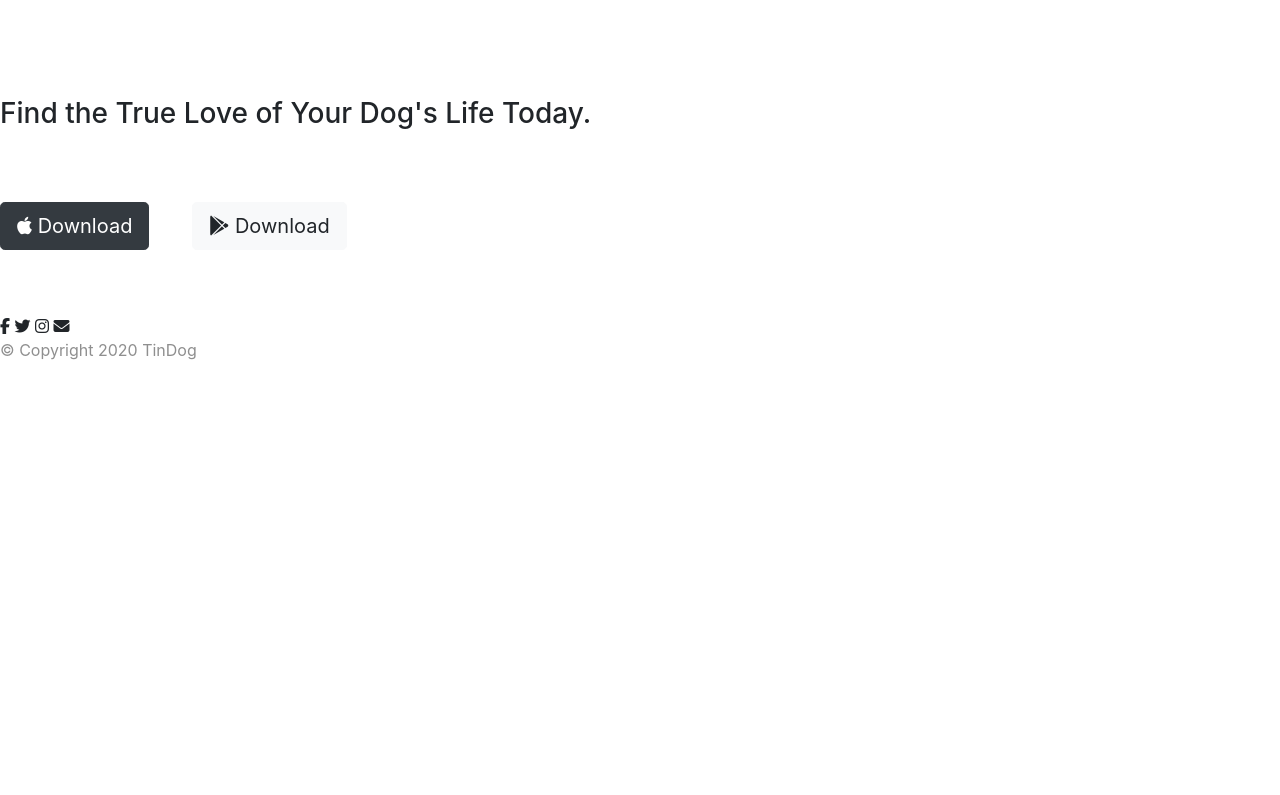
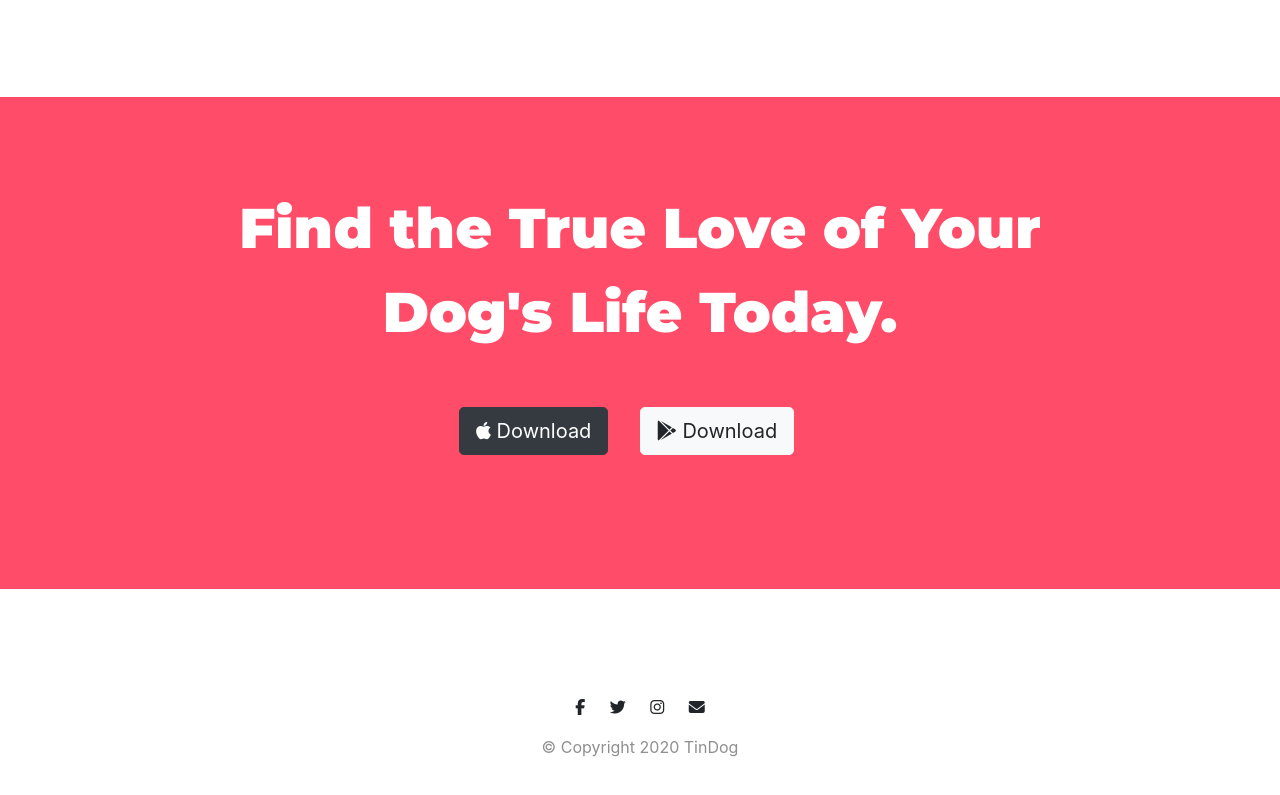
Before and after one commit to tabufx50/myapp, a plain HTML site: page index.html in a window 1280 px wide. Shown: the part 2486-3281 px from the top of the page. Before the commit the page ends 2864 px from the top, so only its background shows below. Drawn offline with nearby package versions, Linux system fonts and the light colour scheme.

Commit message:
Update styles.css

```diff
--- a/css/styles.css
+++ b/css/styles.css
@@ -155,3 +155,39 @@ p {
   font-size: 2rem;
   font-weight: bold;
 }
+
+#cta {
+  background-color: #ff4c68;
+  color: white;
+  padding: 7% 15%;
+  text-align: center;
+}
+
+.cta-heading {
+  font-family: "Montserrat";
+  font-weight: 900;
+  font-size: 3.5rem;
+  line-height: 1.5;
+}
+
+#footer {
+  padding: 7% 15%;
+  text-align: center;
+}
+
+.social-icon {
+  margin: 20px 10px;
+}
+
+@media (max-width: 1028px){
+
+    #title {
+      text-align: center;
+    }
+
+  .title-image {
+    position: static;
+    transform: rotate(0);
+  }
+
+}
```
